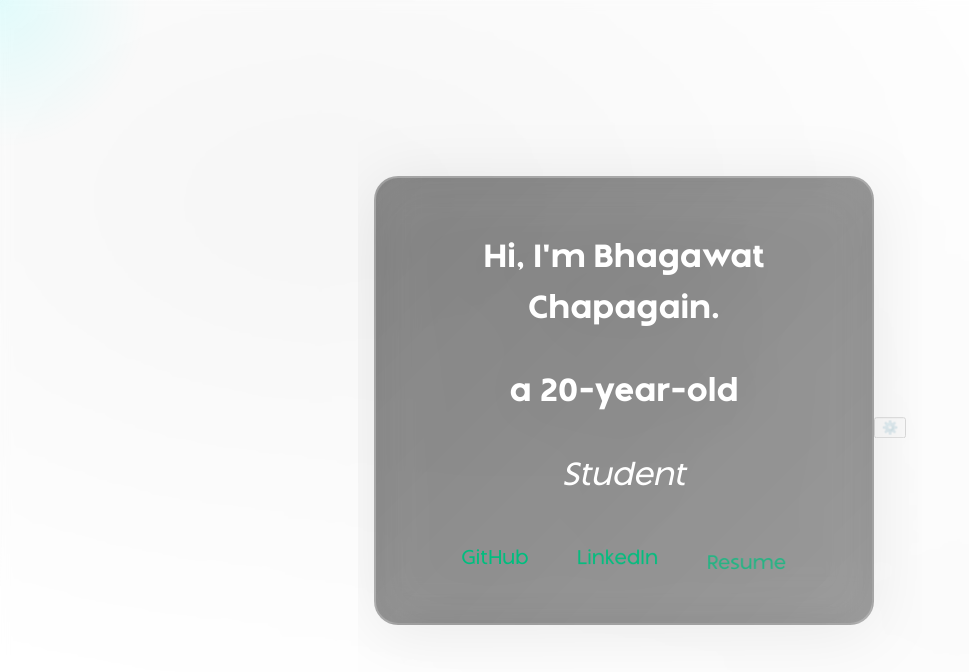
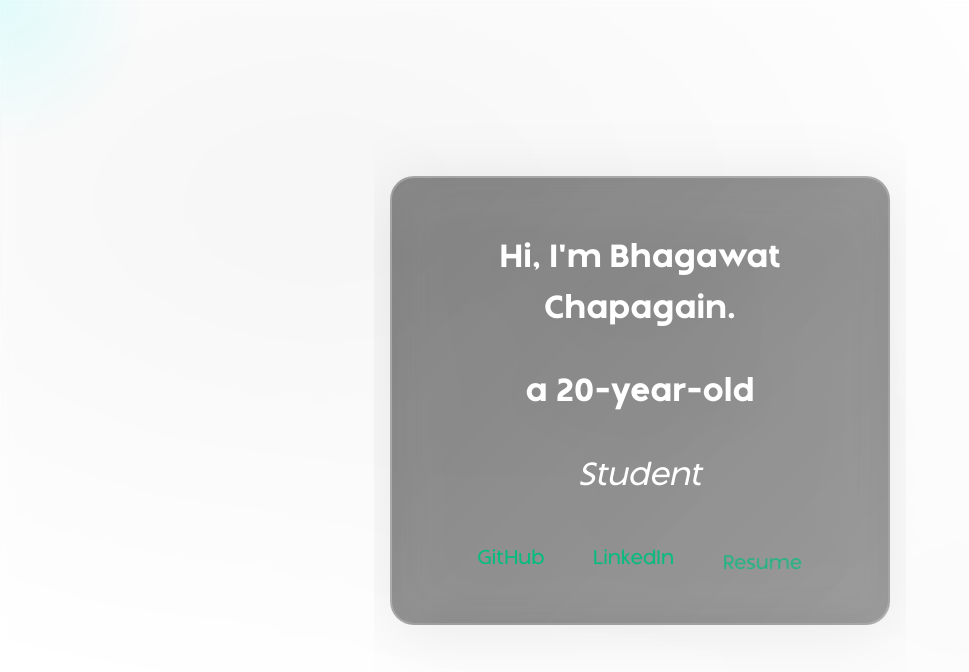
Before and after one commit to bc2026/my_website, a Vue app: page / in a window 1280 px wide. Shown: the top 672 px of the page, without its empty margins (0-969 px from the left). Built offline with nearby package versions, Linux system fonts and the light colour scheme.

Commit message:
removed performance button

```diff
--- a/src/components/Panel1.vue
+++ b/src/components/Panel1.vue
@@ -67,8 +67,7 @@ onMounted(() => {
   }, 5000)
 })
 
-// Add emit definition
-defineEmits(['toggleBackground'])
+
 </script>
 
 <template>
@@ -118,15 +117,6 @@ defineEmits(['toggleBackground'])
             <img src="/arrow_down.png" width="12" height="12" />
           </BounceAnimation>
         </Presence>
-      </div>
-    </Transition>
-
-    <!-- Performance toggle for users experiencing lag -->
-    <Transition name="slide-fade" appear>
-      <div v-if="showArrow" class="performance-toggle">
-        <button @click="$emit('toggleBackground')" class="toggle-btn" title="Toggle background effects for better performance">
-          ⚙️
-        </button>
       </div>
     </Transition>
   </div>
```
